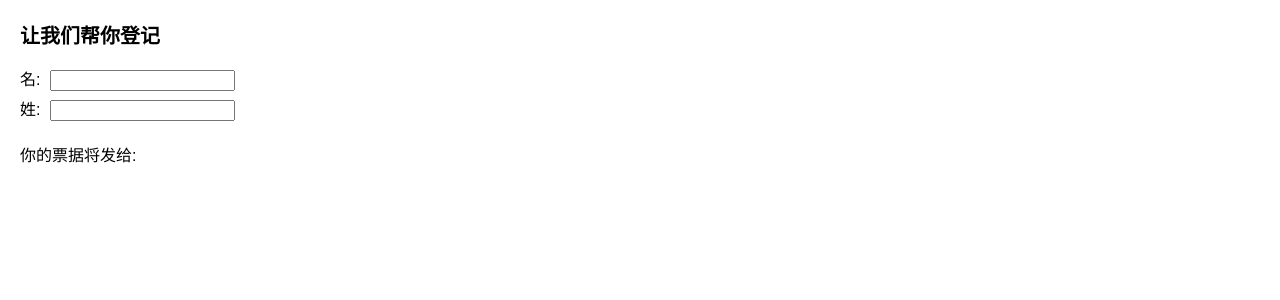
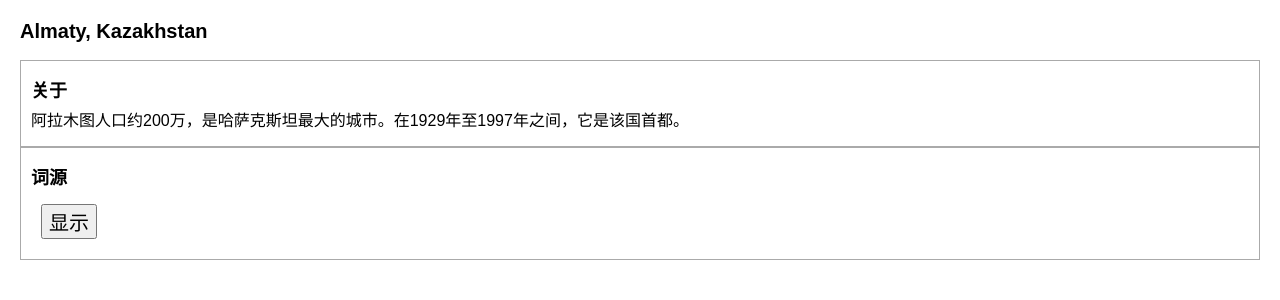
Before and after one commit to yaowen369/hello-react, a React (Create React App) app: page / in a window 1280 px wide. Shown: the top 300 px of the page. Built offline with nearby package versions, Linux system fonts and the light colour scheme.

Commit message:
状态管理  在组件间共享状态 https://www.reactjs.cn/learn/managing-state

```diff
--- a/src/index.js
+++ b/src/index.js
@@ -8,11 +8,12 @@ import reportWebVitals from './reportWebVitals';
 import BucketList from "./adding_interactivity/BucketList";
 import CityTestForm from "./managing_state/CityTestForm";
 import NameForm from "./managing_state/NameForm";
+import Accordion from "./managing_state/Accordion";
 
 const root = ReactDOM.createRoot(document.getElementById('root'));
 root.render(
     <React.StrictMode>
-        <NameForm />
+        <Accordion />
     </React.StrictMode>
 );
 
--- /dev/null
+++ b/src/managing_state/Accordion.js
@@ -0,0 +1,50 @@
+import './styles.css'
+import {useState} from "react";
+
+export default function Accordion() {
+    const [activeIndex, setActiveIndex] = useState(0);
+
+    return (
+        <>
+            <h2>Almaty, Kazakhstan</h2>
+            <Panel
+                title="关于"
+                isActive={activeIndex === 0}
+                onShow={() => setActiveIndex(0)}
+            >
+                阿拉木图人口约200万，是哈萨克斯坦最大的城市。在1929年至1997年之间，它是该国首都。
+            </Panel>
+
+            <Panel
+                title="词源"
+                isActive={activeIndex === 1}
+                onShow={() => setActiveIndex(1)}
+            >
+                这个名字源于哈萨克语 <span lang="kk-KZ">алма</span>，是“苹果”的意思，通常被翻译成“满是苹果”。事实上，阿拉木图周围的地区被认为是苹果的祖籍，<i
+                lang="la">Malus sieversii</i> 被认为是目前本土苹果的祖先。
+            </Panel>
+        </>
+    );
+}
+
+
+function Panel({
+                   title,
+                   children,
+                   isActive,
+                   onShow
+               }) {
+    return (
+        <section className="panel">
+            <h3>{title}</h3>
+            {isActive ? (
+                    <p>{children}</p>
+                )
+                : (
+                    <button onClick={onShow}>
+                        显示
+                    </button>
+                )}
+        </section>
+    );
+}
--- a/src/managing_state/styles.css
+++ b/src/managing_state/styles.css
@@ -47,3 +47,10 @@ ul {
 }
 
 .Error { color: red; }
+
+
+h3, p { margin: 5px 0px; }
+.panel {
+    padding: 10px;
+    border: 1px solid #aaa;
+}
```
